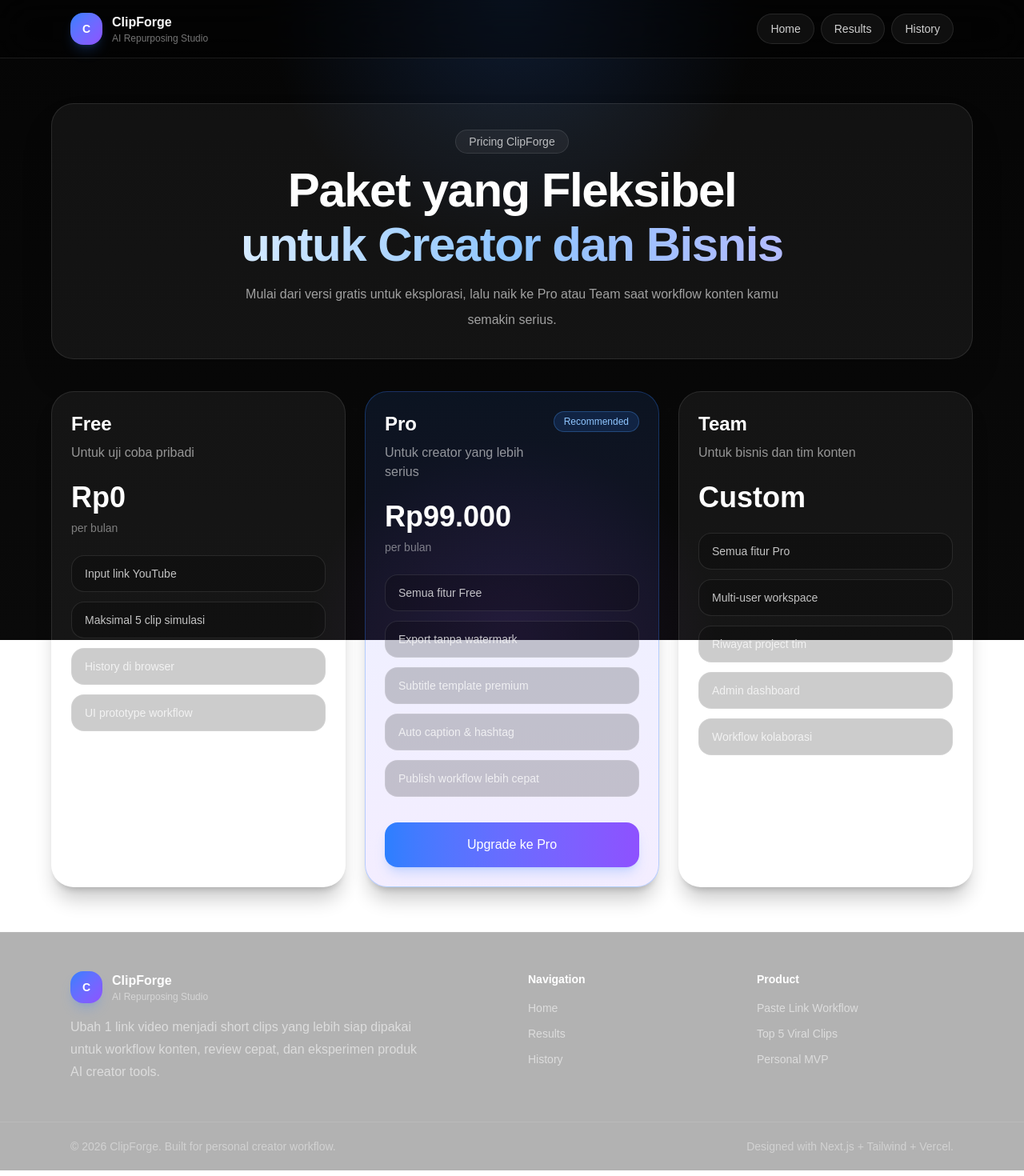
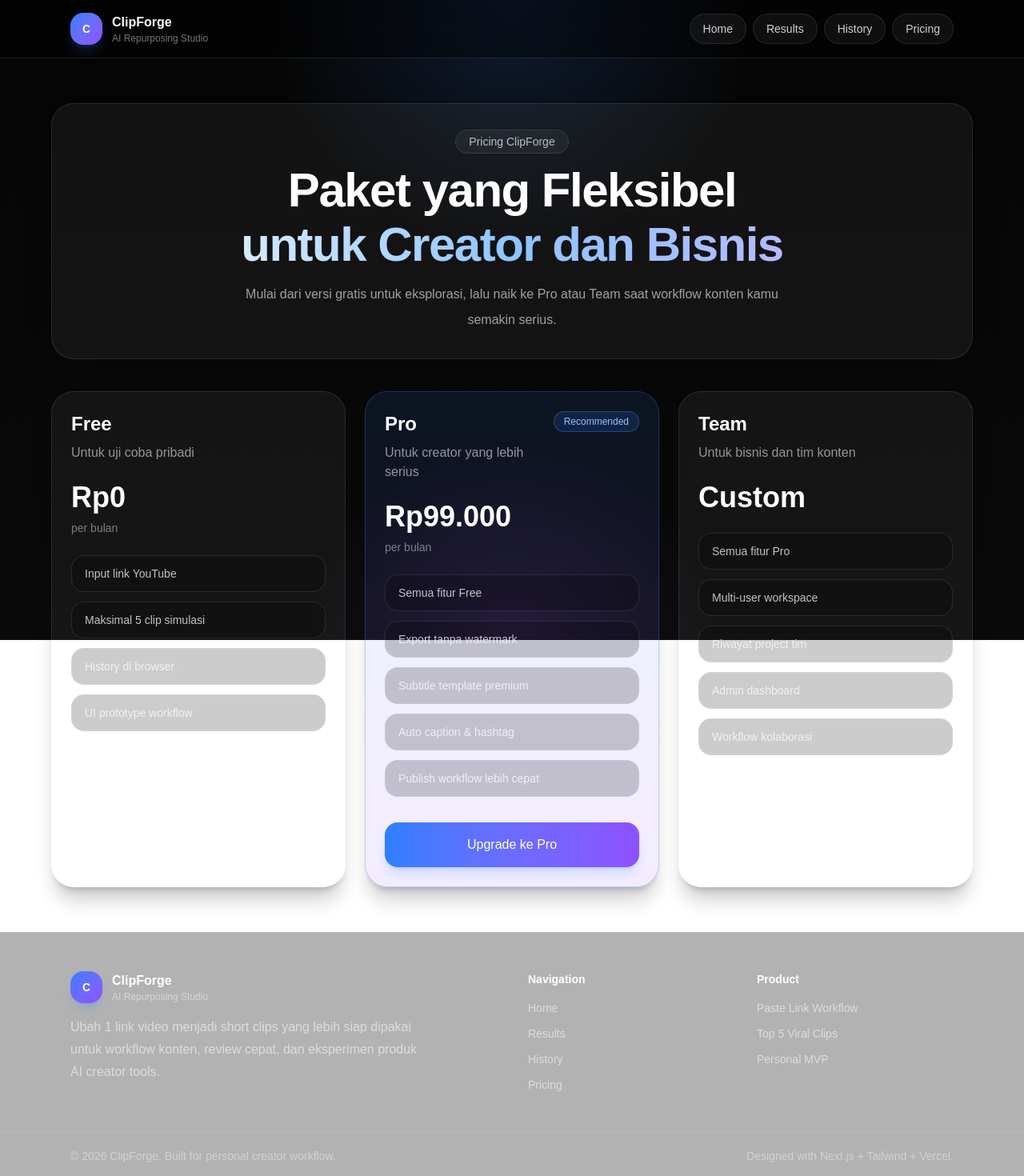
Before and after one commit to Alexnuho/clipforge-mvp, a Next.js app: page /pricing in a window 1280 px wide. Shown: the top 1470 px of the page at 80% size. Built offline with nearby package versions, Linux system fonts and the light colour scheme.

Commit message:
add pricing page

```diff
--- a/app/layout.tsx
+++ b/app/layout.tsx
@@ -49,6 +49,12 @@
                 >
                   History
                 </Link>
+                <Link
+                  href="/pricing"
+                  className="rounded-full border border-white/10 bg-white/5 px-4 py-2 text-sm text-white/80 transition hover:bg-white/10"
+                >
+                  Pricing
+                </Link>
               </nav>
             </div>
           </header>
@@ -91,6 +97,9 @@
                   <Link href="/history" className="transition hover:text-white">
                     History
                   </Link>
+                  <Link href="/pricing" className="transition hover:text-white">
+                    Pricing
+                  </Link>
                 </div>
               </div>
 
```
